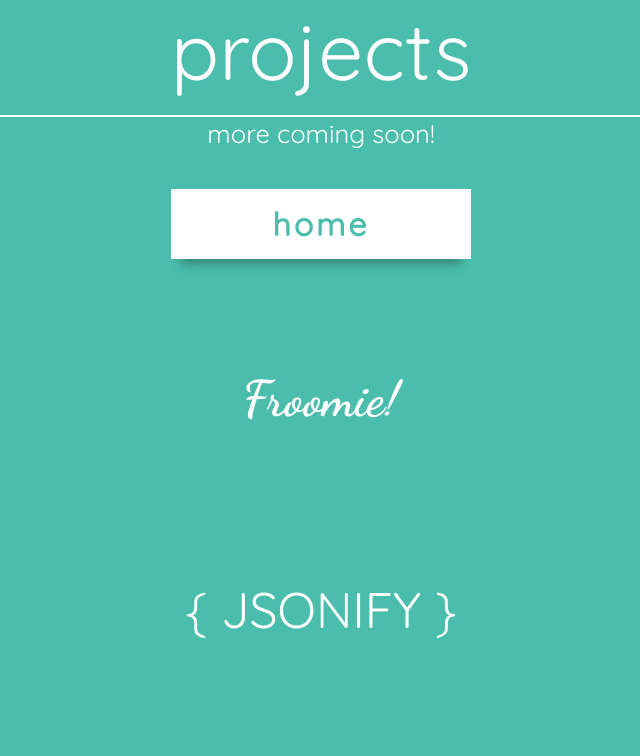
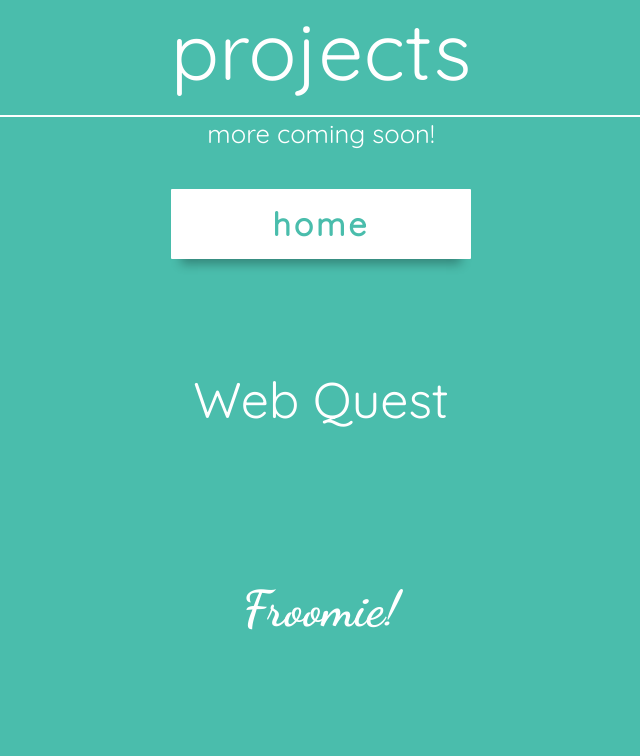
Before and after one commit to zou50/zou50.github.io, a plain HTML site: page projects.html in a window 1280 px wide. Shown: the top 756 px of the page, without its empty margins (319-959 px from the left). Drawn offline with Linux system fonts and the light colour scheme; grey boxes are pictures that could not be loaded.

Commit message:
Add Web Quest to projects and update stlye

```diff
--- a/projects.html
+++ b/projects.html
@@ -28,6 +28,9 @@
   <div class="gallery-container">
     <ul class="gallery">
       <li class="gallery-item">
+        <a class="gallery-text" href="https://web-quest.herokuapp.com" target="_blank">Web Quest</a>
+      </li>
+      <li class="gallery-item">
         <a class="gallery-text froomie" href="https://github.com/kjy1997/Froomie" target="_blank">Froomie!</a>
       </li>
       <li class="gallery-item">
--- a/style.css
+++ b/style.css
@@ -91,21 +91,17 @@ hr {
 /* Class */
 
 .container {
-	overflow: hidden;
-
 	display: flex;
 	flex-direction: column;
 	align-content: center;
-	justify-content: center;
 
 	margin-left: auto;
 	margin-right: auto;
 
-	height: 100vh;
-	width: 100vw;
+	height: 100%;
+	width: 100%;
 	min-height: 100%;
 	min-width: 100%;
-	max-width: 90%;
 
 	background-color: #4ABDAC;
 	text-align: center;
```
